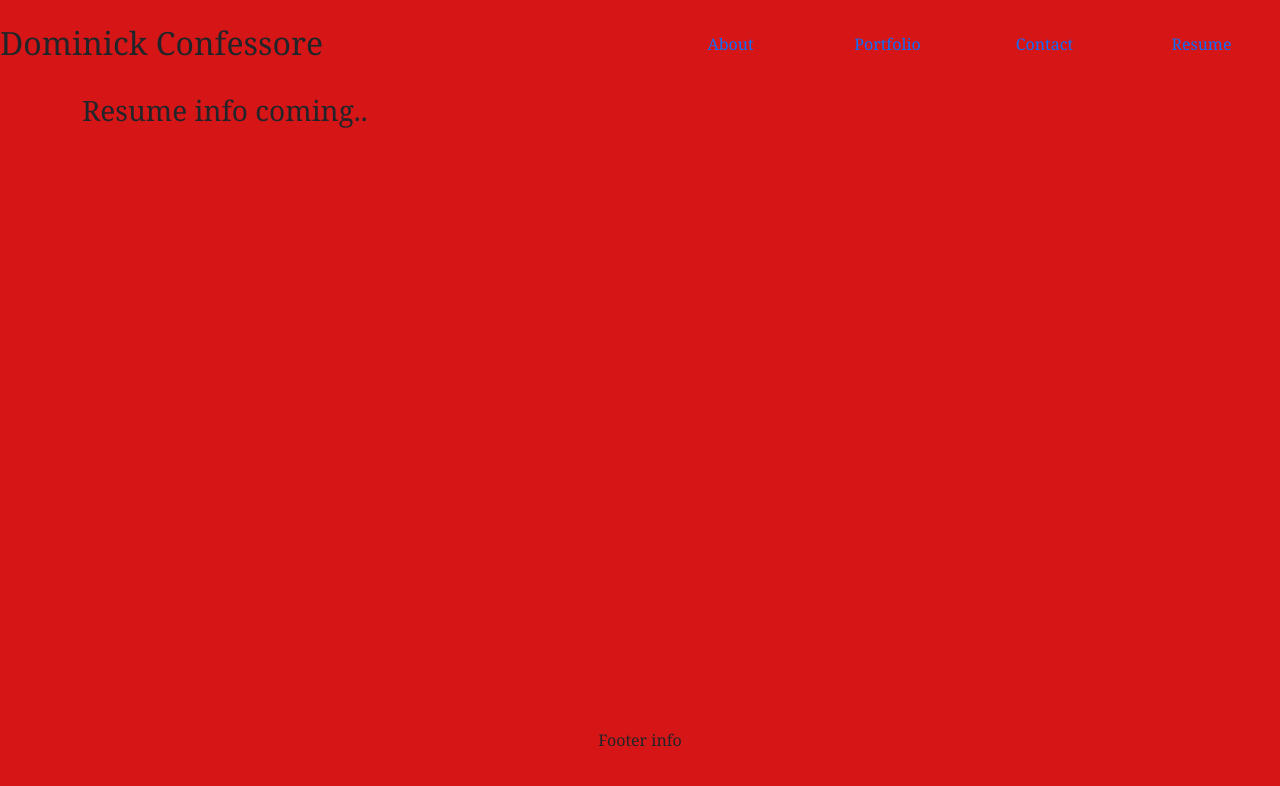
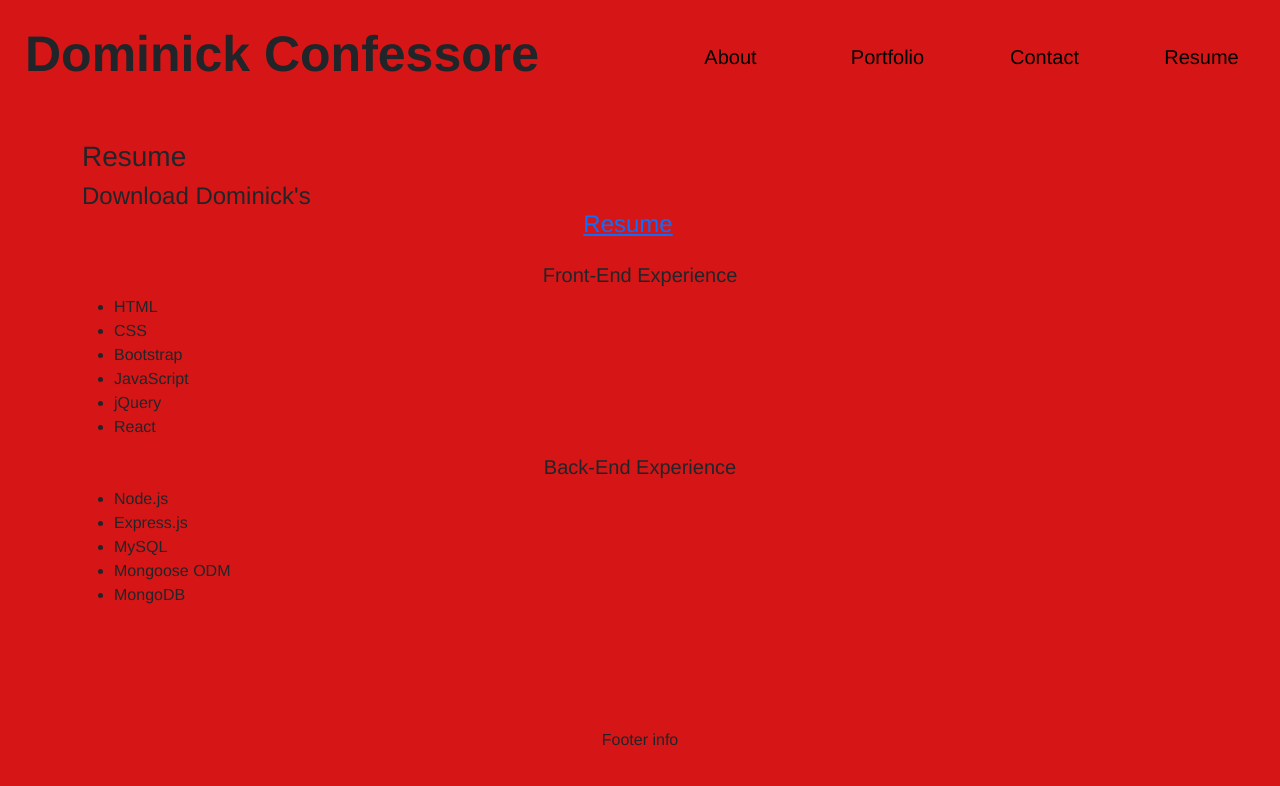
Before and after one commit to domconf/React-Portfolio, a React (Create React App) app: page / in a window 1280 px wide. Shown: the top 786 px of the page. Built offline with nearby package versions, Linux system fonts and the light colour scheme.

Commit message:
updated styling, added info to resumepage

```diff
--- a/src/components/AboutMePage.js
+++ b/src/components/AboutMePage.js
@@ -4,11 +4,11 @@
 export default function AboutMe() {
     return (
         <div>
-            <h3>About Me</h3>
-            <div>
+            <h2 className="title-aboutme mb-3">About Me</h2>
+            <div className="pix">
                 <img className="image" src={photo} alt="Dom" />
             </div>
-            <div>
+            <div className="aboutme">
                 <p>
                     Hi there! My name is Dominick Confessore and I am an aspiring web developer who has recently finished the Rutgers Coding Bootcamp. Prior to pursuing a career in the coding world, I worked for the Somerset Patriots where I was the assistant groundskeeper for a season. I then dove into the car industry, where I was a service advisor for three years. After getting married, I decided it was time to pursue a new chapter in my work life. I pride myself in being an extremely hard worker and I cannot wait to continue my journey into the developer world!
                 </p>
--- a/src/components/ResumePage.js
+++ b/src/components/ResumePage.js
@@ -1,9 +1,53 @@
 import React from "react";
+import ResumeDoc from "../assets/VanessaVillaluzResume.pdf";
+
+const frontEndSkills = [
+    "HTML",
+    "CSS",
+    "Bootstrap",
+    "JavaScript",
+    "jQuery",
+    "React"
+];
+
+const backEndSkills = [
+    "Node.js",
+    "Express.js",
+    "MySQL",
+    "Mongoose ODM",
+    "MongoDB",
+];
 
 export default function Resume() {
     return (
-        <div>
-            <h3>Resume info coming..</h3>
+        <div className="flex-row mt-4">
+            <div className="row justify-content-center">
+                <h3 className="row resume-title">Resume</h3>
+                <h4 className="resume row">
+                    Download Dominick's {" "} <a href={ResumeDoc} download="" className="row justify-content-center"> Resume
+                    </a>
+                </h4>
+            </div>
+            <div>
+                <h5 className="row justify-content-center mt-3">Front-End Experience</h5>
+                <ul className="experience">
+                    {frontEndSkills.map((frontEndSkills, index) => (
+                        <li className="experience" key={index}>
+                            {frontEndSkills}
+                        </li>
+                    ))}
+                </ul>
+            </div>
+            <div>
+                <h5 className="row justify-content-center mt-3">Back-End Experience</h5>
+                <ul className="experience">
+                    {backEndSkills.map((backEndSkills, index) => (
+                        <li className="experience" key={index}>
+                            {backEndSkills}
+                        </li>
+                    ))}
+                </ul>
+            </div>
         </div>
     )
 }
--- a/src/index.css
+++ b/src/index.css
@@ -1,6 +1,6 @@
 body {
     margin: 0px;
-    font-family: Cambria, Cochin, Georgia, Times, 'Times New Roman', serif;
+    font-family: 'Franklin Gothic Medium', 'Arial Narrow', Arial, sans-serif;
     background-color: rgb(214, 22, 22);
 }
 
@@ -11,3 +11,24 @@
 .image {
     width: 200px;
 }
+
+.name {
+    font-family: 'Franklin Gothic Medium', 'Arial Narrow', Arial, sans-serif;
+    margin-left: 25px;
+    font-size: 50px;
+    font-weight: bold;
+}
+
+.nav {
+    margin-top: 10px;
+}
+
+a.nav-link {
+    color: black;
+    font-size: 20px;
+}
+
+.pix {
+    display: flex;
+    justify-content: center;
+}
```
